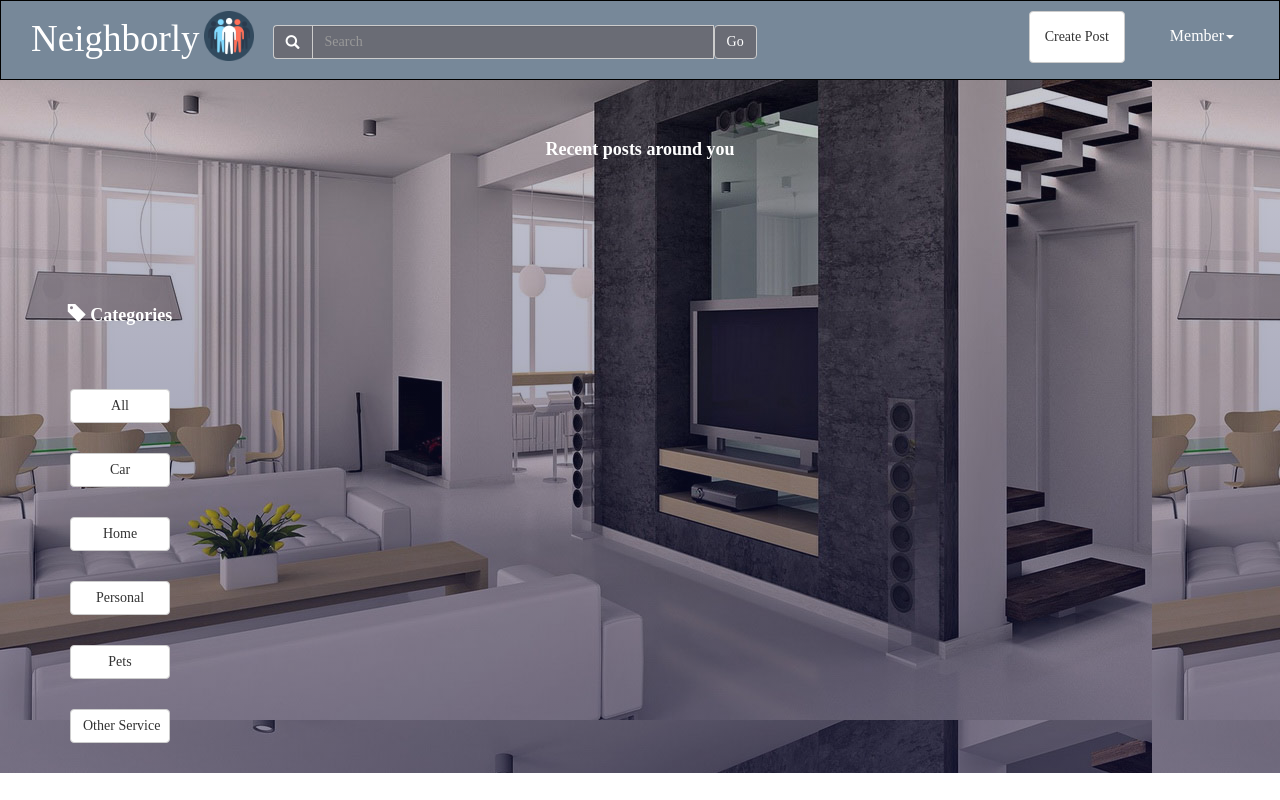
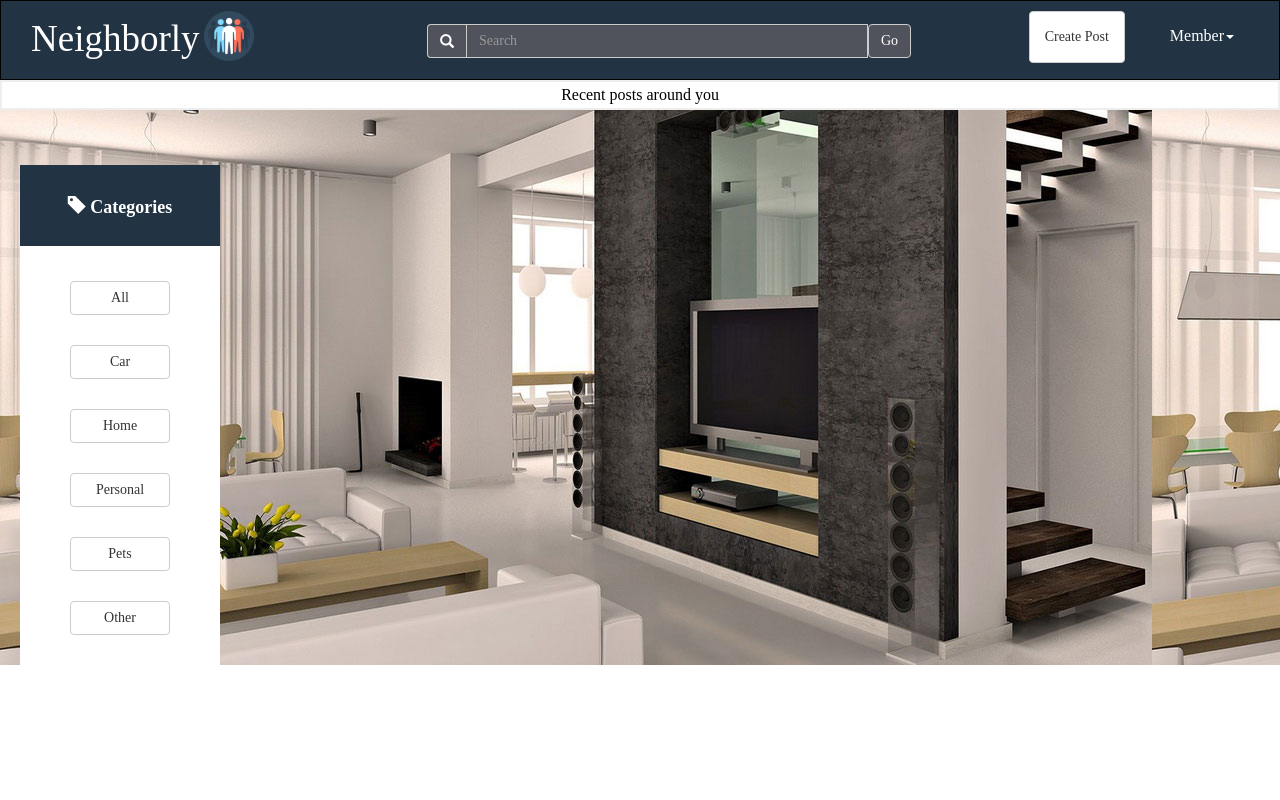
Before and after one commit to nmetzger1/gotchu, a website: page public/member.html in a window 1280 px wide. Drawn offline with nearby package versions, Linux system fonts and the light colour scheme; files that its build step writes are made by us from their sources; no server answers.

Commit message:
updated UI

```diff
--- a/config/config.json
+++ b/config/config.json
@@ -1,7 +1,7 @@
 {
   "development": {
     "username": "root",
-    "password": "",
+    "password": "root",
     "database": "GOTCHU",
     "host": "localhost",
     "dialect": "mysql"
--- a/public/assets/js/filter.js
+++ b/public/assets/js/filter.js
@@ -28,7 +28,7 @@ $(document).ready(function () {
         post = document.getElementsByClassName('postings');
         // Loop through all list items, and hide those who don't match the search           query
         for (var i = 0; i < post.length; i++) {
-            a = post[i].getElementsByTagName("h1")[0];
+            a = post[i].getElementsByTagName("p")[0];
             if (a.innerHTML.toUpperCase().indexOf(filter) > -1) {
                 post[i].style.display = "";
             } else {
--- a/public/assets/js/post.js
+++ b/public/assets/js/post.js
@@ -42,12 +42,11 @@ $(document).ready(function () {
         })
     }
 
-
     // // Function for creating a new list row for posts
     function createPostDiv(postData) {
 
         var postId = "post" + postData.id;
-
+        console.log("**********");
         var Post = $('<div class="postings">');
         Post.attr('id', postId);
         Post.append('<img src="https://s-media-cache-ak0.pinimg.com/originals/28/81/4d/28814dbf59005e2f4953ee62f76df0b6.jpg" width="250px">');
--- a/public/assets/scss/layout/_memNav.scss
+++ b/public/assets/scss/layout/_memNav.scss
@@ -73,5 +73,7 @@
   margin-top: 20px;
 }
 form {
-  display: inline;
+  display: flex;
+  justify-content: center;
+  margin-top: -23px;
 }
--- a/public/assets/scss/layout/_memberForm.scss
+++ b/public/assets/scss/layout/_memberForm.scss
@@ -10,5 +10,5 @@ div.headerMemb {
   background-size: cover;
   border: 1px solid black;
   background-attachment: fixed;
-  background: lightslategray;
+  background: #234;
 }
--- a/public/assets/scss/layout/_posting.scss
+++ b/public/assets/scss/layout/_posting.scss
@@ -12,14 +12,14 @@
 }
 
 .categoryBody {
-  height: 70%;
+  height: 100%;
   width: 100%;
+  background: #fff;
 }
 
 .post-area {
   width: 75%;
   float:right;
-  margin-right: 10px;
   border-radius: 5px;
   background: #fff;
 }
@@ -30,7 +30,7 @@
   font-weight: bolder;
   font-size: large;
   color: #fff;
-  //background-color: lightblue;
+  background-color: #234;
 }
 
 .categorySection {
@@ -49,9 +49,11 @@
 }
 
 .bottomHeader {
-  padding: 30px;
+  padding: 5px;
   text-align: center;
-  color: #fff;
+  color: black;
+  background: #fff;
+  border: 2px solid #eee;
 }
 
 .footer {
@@ -108,7 +110,7 @@
   float: right;
   background: #ececec;
   position: relative;
-  background: linear-gradient(rgba(17,19,68,0.2), rgba(17,19,68,0.5)),url(../images/mem5.jpg);
+  background: url(../images/mem5.jpg);
   background-attachment: fixed;
 
 }
@@ -116,4 +118,6 @@
 .postings {
   display: inline-block;
   padding: 1em;
+  border:1px solid #eee;
+  width: 33.33%;
 }
--- a/public/assets/scss/layout/_ramona.scss
+++ b/public/assets/scss/layout/_ramona.scss
@@ -1,5 +1,7 @@
 .table {
-  color: white;
+  color: black;
+  background: #fff;
+  border-radius: 2px;
 }
 
 thead {
--- a/public/member.html
+++ b/public/member.html
@@ -73,9 +73,7 @@
 <div class="userPostSection">
     <!--Postings Area-->
     <div class="bottomHeader">
-        <div class="categoryHead">
             <h2>Recent posts around you</h2>
-        </div>
     </div>
     <div class="categorySection">
         <!--Category-->
@@ -91,7 +89,7 @@
                     <li><button class="catLink btn btn-default" data-type="home" href="">Home</button></li>
                     <li><button class="catLink btn btn-default" data-type="personal" href="">Personal</button></li>
                     <li><button class="catLink btn btn-default" data-type="pet" href="">Pets</button></li>
-                    <li><button class="catLink btn btn-default" data-type="other" href="">Other Service</button></li>
+                    <li><button class="catLink btn btn-default" data-type="other" href="">Other</button></li>
                 </ul>
             </div>
         </div>
```
Also changed, not shown: public/myposts.html (+0 -2 lines), public/assets/css/main.css.
